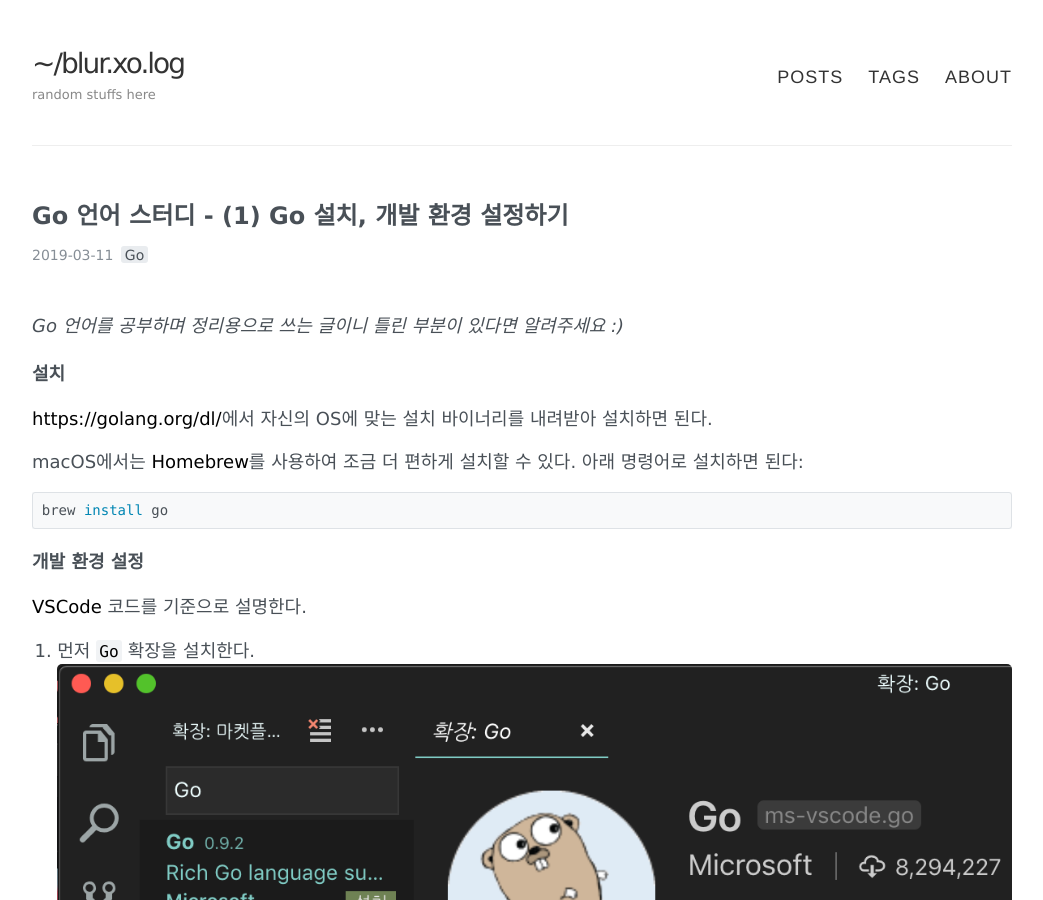
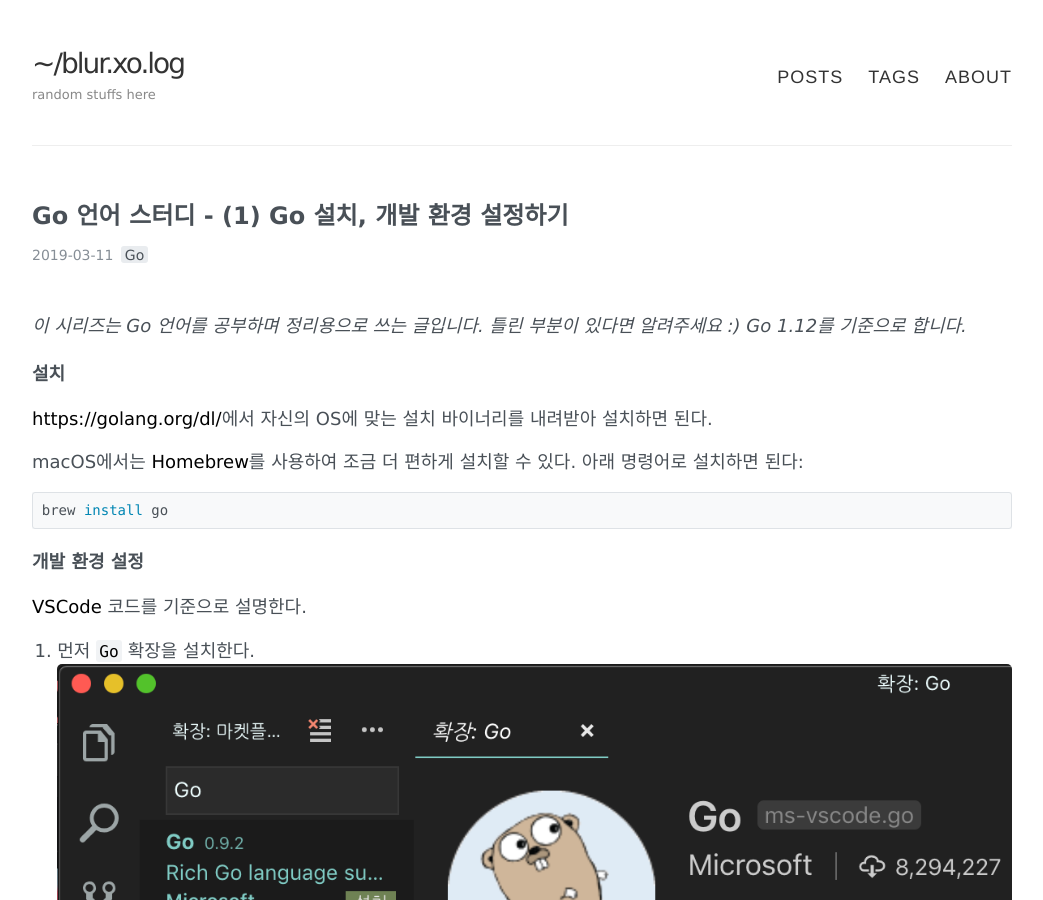
Before and after one commit to blurfx/xo.dev, a Jekyll site: the page built from _posts/2019-03-11-golang-study-1.md, in a window 1280 px wide and 900 px high. Shown: the whole window, without its empty margins (118-1161 px from the left). Built offline with Jekyll 4.4.1, drawn with Linux system fonts in a browser that asks for light colours; comment, search, counter and statistics services are not loaded.

Commit message:
:pencil2: fix abstract

```diff
--- a/_posts/2019-03-11-golang-study-1.md
+++ b/_posts/2019-03-11-golang-study-1.md
@@ -5,8 +5,8 @@
 comments: true
 ---
 
-*Go 언어를 공부하며 정리용으로 쓰는 글이니 틀린 부분이 있다면 알려주세요 :)*
-
+*이 시리즈는 Go 언어를 공부하며 정리용으로 쓰는 글입니다. 틀린 부분이 있다면 알려주세요 :)*
+*Go 1.12를 기준으로 합니다.*
 
 ### 설치
 
```
Also changed, not shown: _posts/2019-03-12-golang-study-2.md (+0 -4 lines), _posts/2019-03-13-golang-study-3.md (+0 -5 lines).
